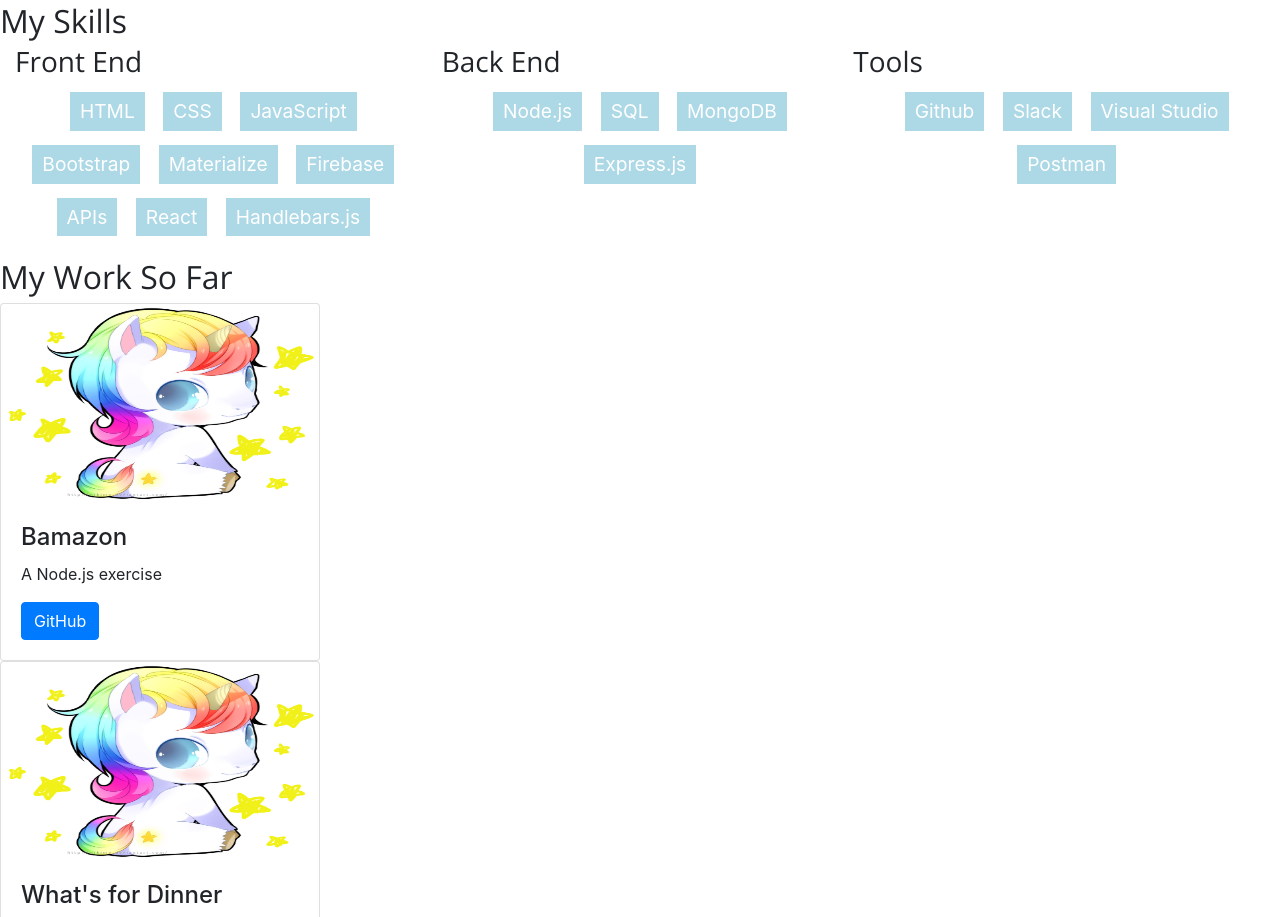
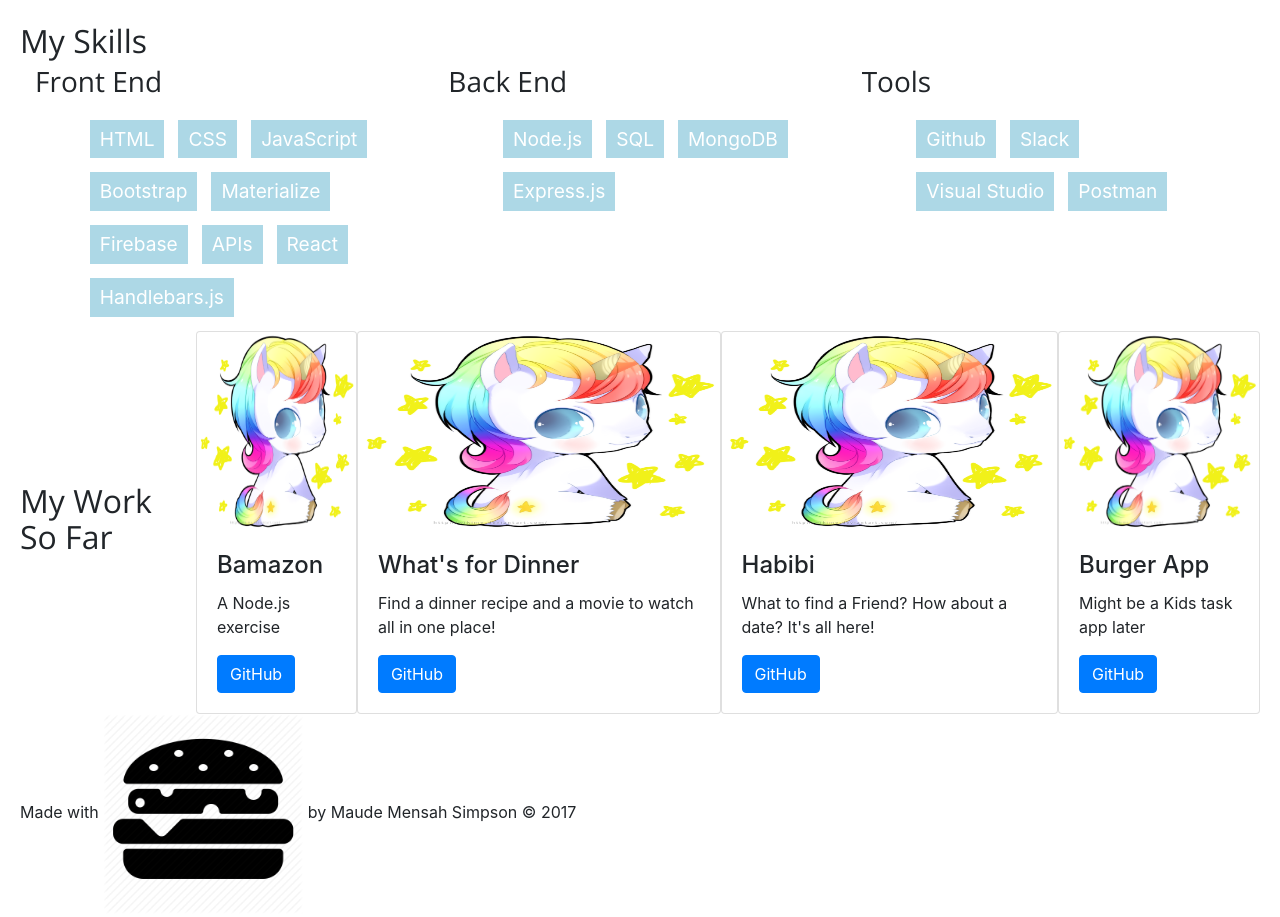
Before and after one commit to maudem/maudem.github.io, a plain HTML site: page index.html in a window 1280 px wide. Shown: the part 1077-1994 px from the top of the page. Drawn offline with nearby package versions, Linux system fonts and the light colour scheme; a script that the page names is missing; a web font is replaced by a local one.

Commit message:
working on mh's suggestions

```diff
--- a/assets/css/main.css
+++ b/assets/css/main.css
@@ -1,5 +1,6 @@
 body {
-    margin: 0;
+    margin: 0px;
+    padding: 20px;
     overflow-x: hidden;
 }
 
@@ -7,13 +8,16 @@ body {
     box-sizing: border-box;
 }
 
+/* navbar */
+
 .navbar{
     position: fixed;
-    top: 0;
+    top: 0px;
     width: 100%;
-    display: flex;
+    display: inline-block;
     justify-content: center;
-    padding: 5px 5px;
+    padding: 20px 40px 60px;
+    border-bottom: 2px;
     z-index: 2;
 
     background-color: lightblue;
@@ -23,6 +27,8 @@ body {
     padding: 5px;
     color: black;
 }
+
+/* intro */
  .jumbotron{
     font-family: 'Open Sans', sans-serif;
     height: 100vh;
@@ -32,9 +38,7 @@ body {
     margin-bottom: 0;
     display: flex;
     flex-direction: column;
- }
- .jumbotron {
-     text-align: center;
+    text-align: center;
  }
 
  .jumbotron-text h1{
@@ -52,11 +56,6 @@ body {
 h2, h3{
     font-family: 'Open Sans', sans-serif;
     align-content: center;
-}
-
-nav {
-    float: right;
-    display: block !important;
 }
 
 #logo img{
@@ -85,33 +84,38 @@ nav {
 
 img {
 height: 200px;
+max-width: 20px, 20px;
 }
-
-img {
-    max-width: 20px, 20px;
-}
-
 
 /* Skills */
 #myskills {
     margin: 10em, 2em;
     display: inline-flex;
+    flex-flow: row wrap;
     justify-content: space-between;
 
 }
 
 .skill-item {
-    text-align: center;
-    padding-left: 0;
+    display: inline-flex;
+    flex-flow: row wrap;
+    justify-content: flex-start;
+    align-content: flex-start;
+    margin: 2%;
 }
 
 .skill-item li {
-    display: inline-flex;
     margin:  7px;
     padding: 5px 10px;
     color: white;
     background: lightblue;
-    /* list-style: none;
-    cursor: default; */
+    list-style: none;
+    cursor: default;
     font-size: 1.2em;
 }
+
+#portfolio {
+    display: inline-flex;
+    flex-direction: row;
+
+}
--- a/index.html
+++ b/index.html
@@ -5,7 +5,7 @@
         <meta charset="utf-8">
         <meta http-equiv="X-UA-Compatible" content="IE=edge">
         <meta name="description" content="A small sample of what Maude can do, what she's up to, and how to reach her.">
-        <meta name="viewport" content="width=device-width, initial-scale=1">
+        <meta name="viewport" content="width=device-width, initial-scale=2">
 
         <title>Maude Mensah Simpson Developer Portfolio</title>
             <link rel="shortcut icon" href="assets\images\logotrans.png" type="image/x-icon">
@@ -29,8 +29,8 @@
         <!--navbar  -->
         <div class="navbar">
             <a href="#about">About Me</a>
+            <a href="#skills">Skills</a>
             <a href="#projects">My Projects</a>
-            <a href="#skills">Skills</a>
             <a href="contact">Contact Me</a>
         </div>
 
@@ -53,16 +53,15 @@
             <div class="row">
                 <div class="col-md-4">
                     <img src="assets\images\378313_703027296036_631712940_n.jpg" class="rounded-circle" id="profilePic" alt="A picture of Maude." />
-
                 </div>
                 <div class="col-md-8">
                     <h2>Hi, I'm Maude</h2>
                     <p>Being a successful developer is not only translating your client's vision into reality, but anticipating things that they didn't think they would need... doing things they never thought possible. I also like to hide little treasures in my work  I love creating beautiful, functional projects that make life easier.  My goal is to create things that users love, and clients love to show off.</p>
                 </div>
-
             </div>
         </div>
 
+        <!-- skills -->
         <div class="row ">
             <div id="skills" class="container-fluid">
                 <h2>My Skills</h2>
@@ -77,8 +76,7 @@
                             <li>Materialize</li>
                             <li>Firebase</li>
                             <li>APIs</li>
-                                <li>React</li>
-                                <li>Handlebars.js</li>
+                            <li>React</li>                                <li>Handlebars.js</li>
                         </ul>
                     </div>
 
@@ -91,7 +89,8 @@
                             <li>Express.js</li>
                         </ul>
                     </div>
-                        <div class="">
+
+                    <div class="col-sm-4">
                         <h3>Tools</h3>
                         <ul class="skill-item">
                            <li>Github</li>
@@ -100,14 +99,16 @@
                            <li>Postman</li>
                        </ul>
                     </div>
-                    </div>
                 </span>
             </div>
+        </div>
+
         <div id="portfolio">
             <h2>My Work So Far</h2>
+
             <!--cards  -->
-                        <div class="card" style="width: 20rem;">
-                            <img class="card-img-top" src="assets/images/uni_butt.png" alt="Card image cap">
+            <div class="card">
+                <img class="card-img" src="assets/images/uni_butt.png" alt="Card image cap">
                 <div class="card-body">
                     <h4 class="card-title">Bamazon</h4>
                     <p class="card-text">A Node.js exercise</p>
@@ -115,8 +116,8 @@
                 </div>
             </div>
 
-                        <div class="card" style="width: 20rem;">
-                            <img class="card-img-top" src="assets/images/uni_butt.png" alt="Card image cap">
+            <div class="card">
+                <img class="card-img" src="assets/images/uni_butt.png" alt="Card image cap">
                 <div class="card-body">
                     <h4 class="card-title">What's for Dinner</h4>
                     <p class="card-text">Find a dinner recipe and a movie to watch all in one place!</p>
@@ -124,8 +125,8 @@
                 </div>
             </div>
 
-                        <div class="card" style="width: 20rem;">
-                            <img class="card-img-top" src="assets/images/uni_butt.png" alt="Card image cap">
+            <div class="card">
+                <img class="card-img" src="assets/images/uni_butt.png" alt="Card image cap">
                 <div class="card-body">
                     <h4 class="card-title">Habibi</h4>
                     <p class="card-text">What to find a Friend? How about a date? It's all here!</p>
@@ -133,29 +134,22 @@
                 </div>
             </div>
 
-                        <div class="card" style="width: 20rem;">
-                            <img class="card-img-top" src="assets/images/uni_butt.png" alt="Card image cap">
+            <div class="card">
+                <img class="card-img" src="assets/images/uni_butt.png" alt="Card image cap">
                 <div class="card-body">
                     <h4 class="card-title">Burger App</h4>
                     <p class="card-text">Might be a Kids task app later</p>
                     <a href="https://github.com/maudem" class="btn btn-primary">GitHub</a>
                 </div>
             </div>
+        </div>
 
-
-
+        <!-- footer -->
+        <div class="footer">
+            <p id="copyright">Made with <img src="assets/images/social/burger.png" /> by Maude Mensah Simpson &copy 2017 </p>
         </div>
 
 
-        <div class="footer">
-            <p>
-
-            </p>
-            <p id="copyright">Made with <img src="assets/images/social/burger.png" /> by Maude Mensah Simpson &copy 2017 </p>
-
-        </div>
-    </div>
-    </div>
         <script src="https://code.jquery.com/jquery-3.2.1.slim.min.js" integrity="sha384-KJ3o2DKtIkvYIK3UENzmM7KCkRr/rE9/Qpg6aAZGJwFDMVNA/GpGFF93hXpG5KkN" crossorigin="anonymous"></script>
         <script src="https://cdnjs.cloudflare.com/ajax/libs/popper.js/1.11.0/umd/popper.min.js" integrity="sha384-b/U6ypiBEHpOf/4+1nzFpr53nxSS+GLCkfwBdFNTxtclqqenISfwAzpKaMNFNmj4" crossorigin="anonymous"></script>
         <script src="https://maxcdn.bootstrapcdn.com/bootstrap/4.0.0-beta/js/bootstrap.min.js" integrity="sha384-h0AbiXch4ZDo7tp9hKZ4TsHbi047NrKGLO3SEJAg45jXxnGIfYzk4Si90RDIqNm1" crossorigin="anonymous"></script>
```
Lines whose indentation alone changed are shown as unchanged.
